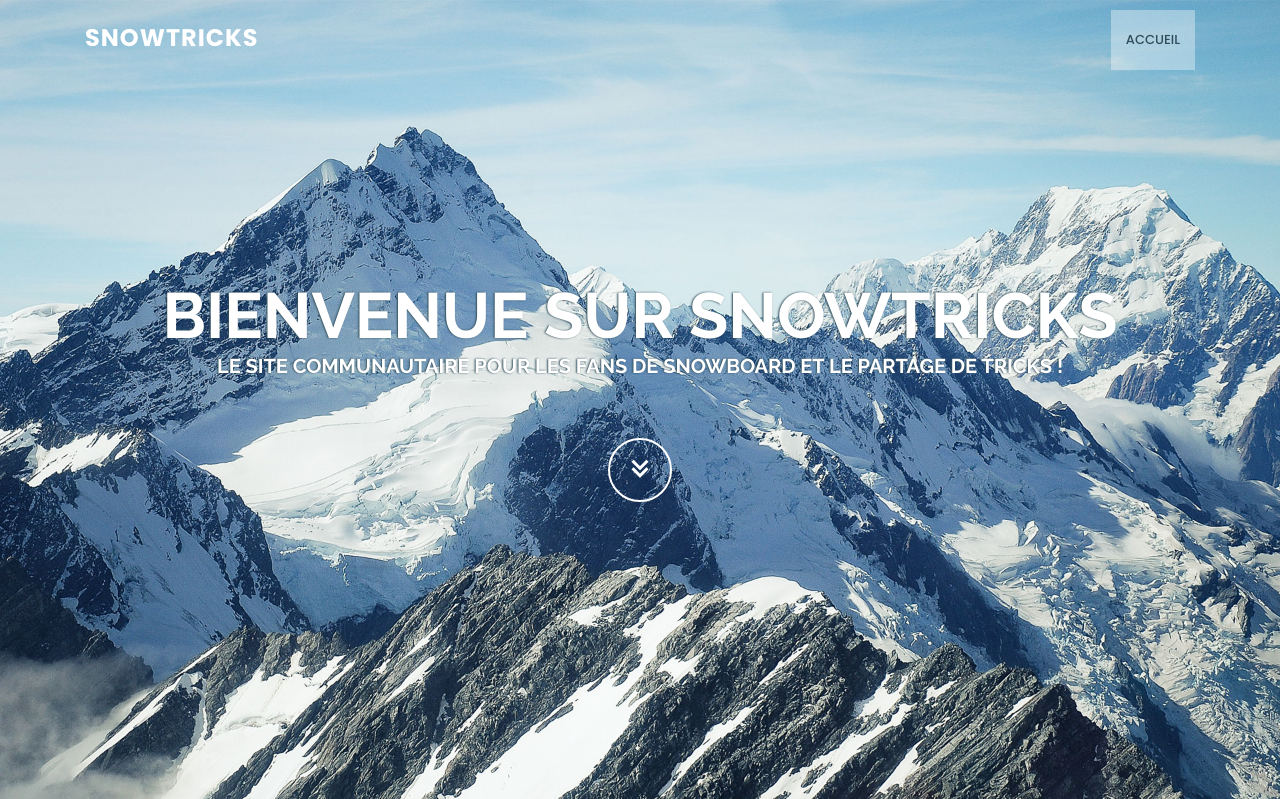
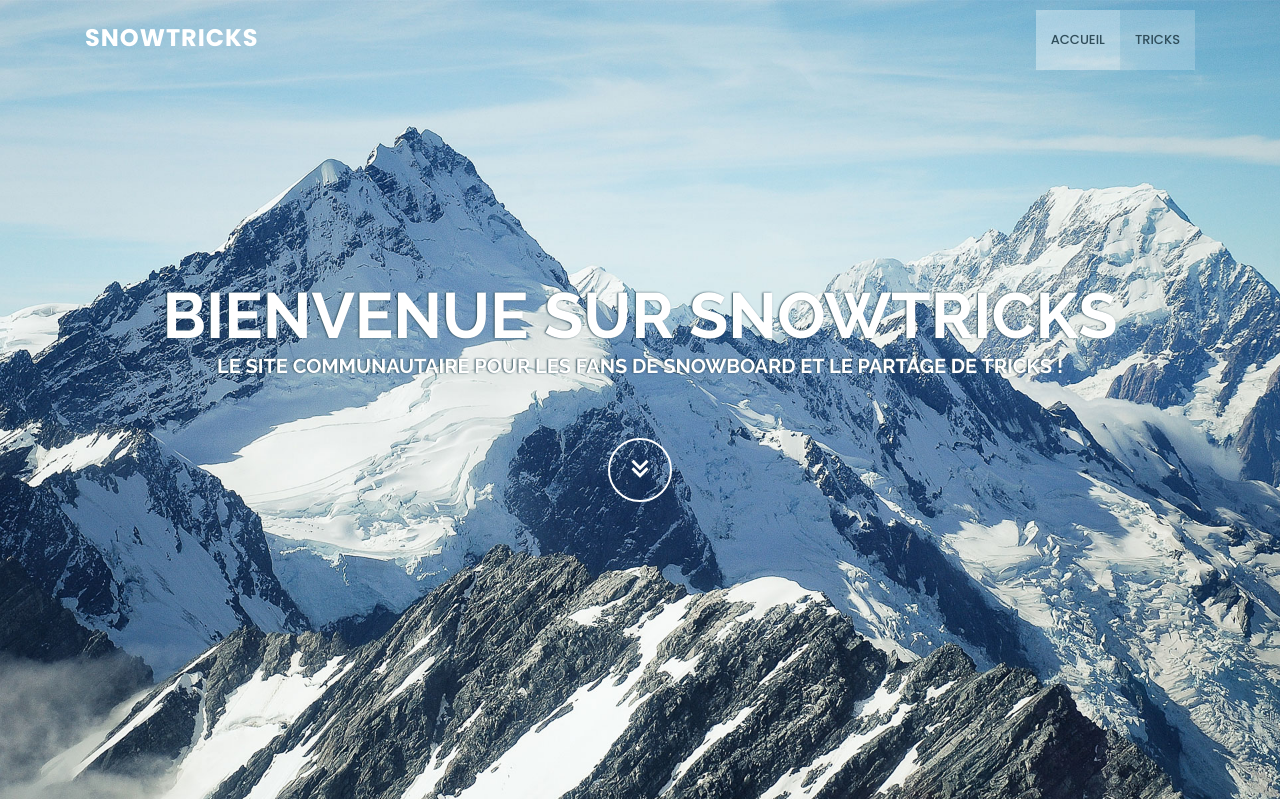
Before and after one commit to BFH59/snowtricks, a Symfony app: template snowtricks/templates/home.html.twig in a window 1280 px wide. Shown: the top 799 px of the page. Run offline with Twig, Linux system fonts and the light colour scheme; the template is opened without the code that fills it, so the values that code supplies are empty; some libraries are stand-ins or nearby versions.

Commit message:
add tricks link into navbar

```diff
--- a/snowtricks/templates/base.html.twig
+++ b/snowtricks/templates/base.html.twig
@@ -35,6 +35,7 @@
         <nav class="nav-menu d-none d-lg-block">
             <ul>
                 <li class="active"><a href="{{ path('homepage') }}">Accueil</a></li>
+                <li><a href="#tricks">Tricks</a></li>
 
 
             </ul>
```
